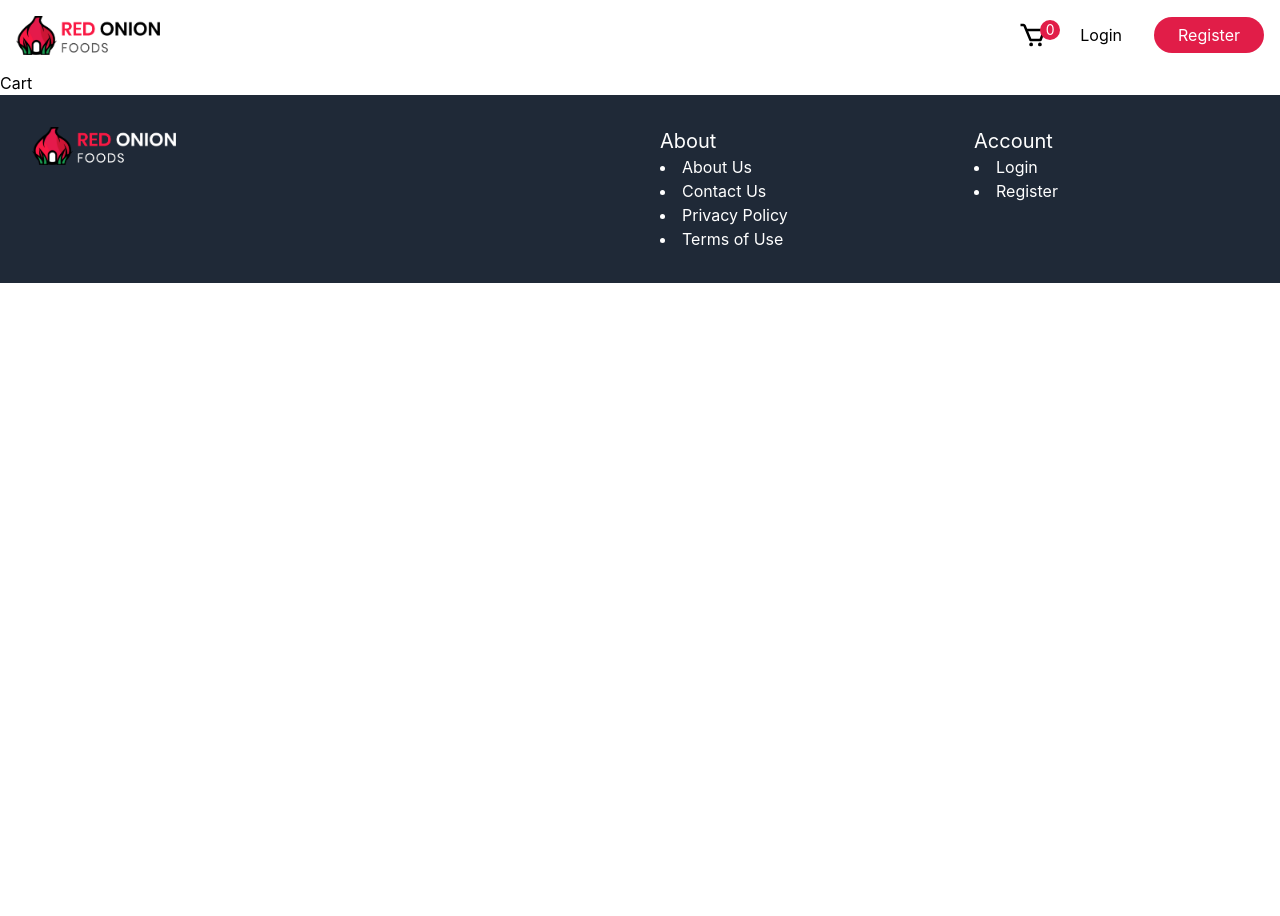
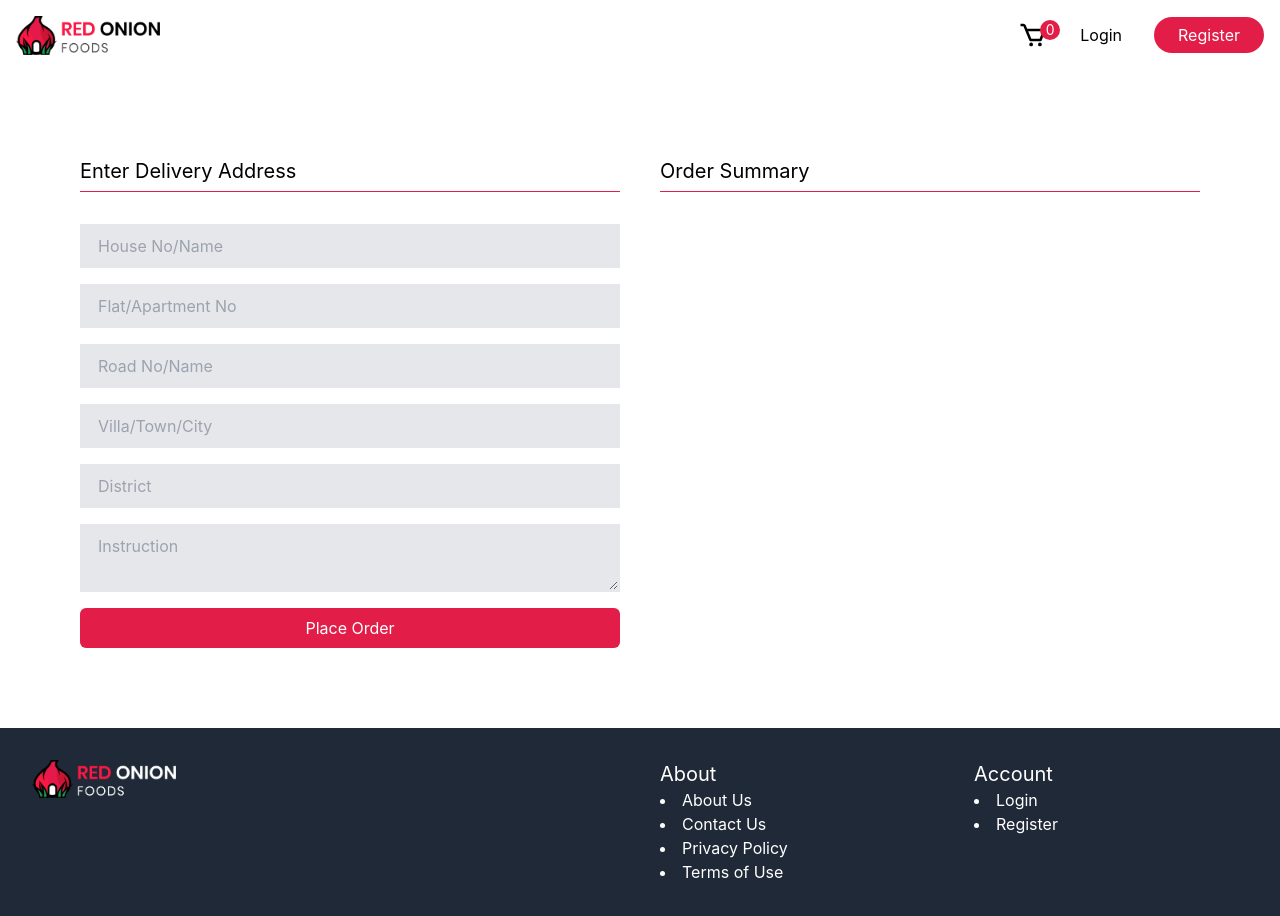
Before and after one commit to nhridoy/red-onion, a React (Create React App) app: page /cart in a window 1280 px wide. Before the commit the page ends 800 px from the top, so only its background shows below. Built offline with nearby package versions, Linux system fonts and the light colour scheme.

Commit message:
Context API use

```diff
--- a/src/App.js
+++ b/src/App.js
@@ -7,15 +7,18 @@ import All from "./components/Home/All/All";
 import Breakfast from "./components/Home/Breakfast/Breakfast";
 import Dinner from "./components/Home/Dinner/Dinner";
 import Lunch from "./components/Home/Lunch/Lunch";
+import useData from "./hooks/useData";
 import Cart from "./pages/Cart/Cart";
 import Home from "./pages/Home/Home";
 import Login from "./pages/Login/Login";
 import Register from "./pages/Register/Register";
 import { getCart } from "./utils/cartStorage";
 
-export const CartCounter = createContext(0);
+export const CartCounterContext = createContext({});
+export const FoodContext = createContext({});
 
 function App() {
+  const { data, breakfast, lunch, dinner } = useData();
   const cart = getCart();
   const [cartLength, setCartLength] = React.useState(0);
   let count = 0;
@@ -26,7 +29,8 @@ function App() {
     setCartLength(count);
   }, [count]);
   return (
-    <CartCounter.Provider value={{ cartLength, setCartLength }}>
+    <CartCounterContext.Provider value={{ cart, cartLength, setCartLength }}>
+      <FoodContext.Provider value={{ data, breakfast, lunch, dinner }}>
         <Header />
         <Routes>
           <Route path="/" element={<Home />}>
@@ -40,7 +44,8 @@ function App() {
           <Route path="/register" element={<Register />} />
         </Routes>
         <Footer />
-    </CartCounter.Provider>
+      </FoodContext.Provider>
+    </CartCounterContext.Provider>
   );
 }
 
--- a/src/components/Home/All/All.js
+++ b/src/components/Home/All/All.js
@@ -1,10 +1,10 @@
-import React, { useState } from "react";
-import useData from "../../../hooks/useData";
+import React, { useContext, useState } from "react";
+import { FoodContext } from "../../../App";
 import FoodCard from "../../common/FoodCard/FoodCard";
 import FoodModal from "../../common/FoodModal/FoodModal";
 
 const All = () => {
-  const { data } = useData();
+  const { data } = useContext(FoodContext);
   const [modal, setModal] = useState(false);
   const [id, setId] = useState(null);
   const toggleModal = () => {
--- a/src/components/Home/Breakfast/Breakfast.js
+++ b/src/components/Home/Breakfast/Breakfast.js
@@ -1,10 +1,10 @@
-import React, { useState } from "react";
-import useData from "../../../hooks/useData";
+import React, { useContext, useState } from "react";
+import { FoodContext } from "../../../App";
 import FoodCard from "../../common/FoodCard/FoodCard";
 import FoodModal from "../../common/FoodModal/FoodModal";
 
 const Breakfast = () => {
-  const { breakfast } = useData();
+  const { breakfast } = useContext(FoodContext);
   const [modal, setModal] = useState(false);
   const [id, setId] = useState(null);
   const toggleModal = () => {
--- a/src/components/Home/Dinner/Dinner.js
+++ b/src/components/Home/Dinner/Dinner.js
@@ -1,10 +1,10 @@
-import React, { useState } from "react";
-import useData from "../../../hooks/useData";
+import React, { useContext, useState } from "react";
+import { FoodContext } from "../../../App";
 import FoodCard from "../../common/FoodCard/FoodCard";
 import FoodModal from "../../common/FoodModal/FoodModal";
 
 const Dinner = () => {
-  const { dinner } = useData();
+  const { dinner } = useContext(FoodContext);
   const [modal, setModal] = useState(false);
   const [id, setId] = useState(null);
   const toggleModal = () => {
--- a/src/components/common/FoodModal/FoodModal.js
+++ b/src/components/common/FoodModal/FoodModal.js
@@ -1,12 +1,12 @@
 import React, { useContext, useEffect, useState } from "react";
 import { BiCart } from "react-icons/bi";
-import { CartCounter } from "../../../App";
+import { CartCounterContext } from "../../../App";
 import { addFoodToCart } from "../../../utils/cartStorage";
 
 const FoodModal = ({ modal, toggleModal, data, id }) => {
   const [selected, setSelected] = useState();
   const [amount, setAmount] = useState(1);
-  const { cartLength, setCartLength } = useContext(CartCounter);
+  const { cartLength, setCartLength } = useContext(CartCounterContext);
   useEffect(() => {
     setSelected(id);
   }, [id]);
--- a/src/components/common/Header/Header.js
+++ b/src/components/common/Header/Header.js
@@ -2,11 +2,11 @@ import React, { useContext } from "react";
 import { Link } from "react-router-dom";
 import logo from "../../../images/logo2.png";
 import { BiMenuAltRight, BiCart } from "react-icons/bi";
-import { CartCounter } from "../../../App";
+import { CartCounterContext } from "../../../App";
 
 const Header = () => {
   const [isOpen, setIsOpen] = React.useState(false);
-  const { cartLength } = useContext(CartCounter);
+  const { cartLength } = useContext(CartCounterContext);
 
   const toggleMenu = () => {
     setIsOpen(!isOpen);
--- a/src/pages/Cart/Cart.js
+++ b/src/pages/Cart/Cart.js
@@ -1,7 +1,72 @@
 import React from "react";
+import { CartCounterContext } from "../../App";
 
 const Cart = () => {
-  return <div>Cart</div>;
+  const { cart } = React.useContext(CartCounterContext);
+  console.log(cart);
+  return (
+    <div className="grid md:grid-cols-2 gap-10 container mx-auto p-20">
+      <div className="flex flex-col gap-8">
+        <h3 className="border-b-[1px] border-rose-600 text-xl leading-10">
+          Enter Delivery Address
+        </h3>
+        <form className="flex flex-col gap-4">
+          <input
+            type="text"
+            name="house"
+            id="house"
+            placeholder="House No/Name"
+            className="focus:outline-none bg-gray-200 border-2 border-gray-200  py-2 px-4 "
+          />
+          <input
+            type="text"
+            name="flat"
+            id="flat"
+            placeholder="Flat/Apartment No"
+            className="focus:outline-none bg-gray-200 border-2 border-gray-200  py-2 px-4 "
+          />
+          <input
+            type="text"
+            name="road"
+            id="road"
+            placeholder="Road No/Name"
+            className="focus:outline-none bg-gray-200 border-2 border-gray-200  py-2 px-4 "
+          />
+          <input
+            type="text"
+            name="village"
+            id="village"
+            placeholder="Villa/Town/City"
+            className="focus:outline-none bg-gray-200 border-2 border-gray-200  py-2 px-4 "
+          />
+          <input
+            type="text"
+            name="district"
+            id="district"
+            placeholder="District"
+            className="focus:outline-none bg-gray-200 border-2 border-gray-200  py-2 px-4 "
+          />
+          <textarea
+            name="instruction"
+            id="instruction"
+            placeholder="Instruction"
+            className="focus:outline-none bg-gray-200 border-2 border-gray-200  py-2 px-4 "
+          />
+          <button className="bg-rose-600 hover:bg-rose-700 focus:outline-none text-white flex gap-2 items-center py-2 px-4 flex items-center justify-center rounded-md ">
+            Place Order
+          </button>
+        </form>
+      </div>
+      <div className="flex flex-col gap-8">
+        <h3 className="border-b-[1px] border-rose-600 text-xl leading-10">
+          Order Summary
+        </h3>
+        <div className="flex flex-col gap-4">
+          <div className="grid grid-cols-3 bg-gray-400"></div>
+        </div>
+      </div>
+    </div>
+  );
 };
 
 export default Cart;
```
Lines whose indentation alone changed are shown as unchanged.
